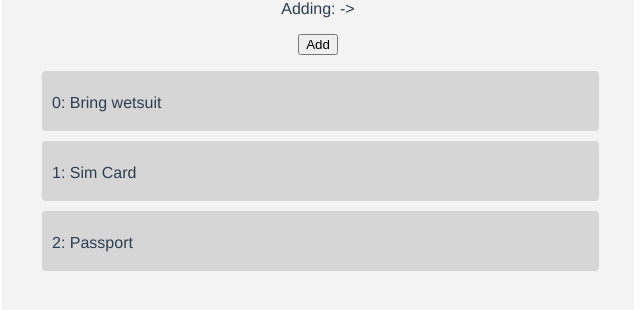
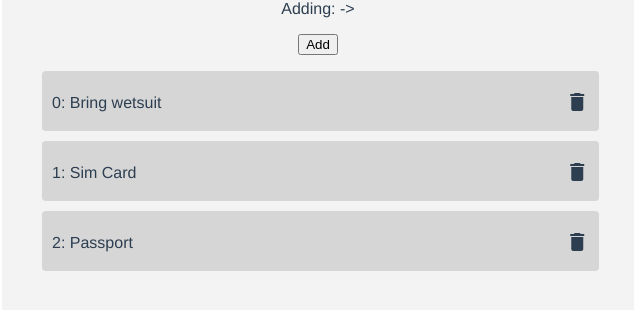
Before and after one commit to cesar3030/learning-vuejs, a Vue app: page / in a window 1280 px wide. Shown: the part 396-706 px from the top of the page, without its empty margins (322-962 px from the left). Built offline with nearby package versions, Linux system fonts and the light colour scheme.

Commit message:
can remove a todo

```diff
--- a/public/index.html
+++ b/public/index.html
@@ -5,6 +5,7 @@
     <meta http-equiv="X-UA-Compatible" content="IE=edge">
     <meta name="viewport" content="width=device-width,initial-scale=1.0">
     <link rel="shortcut icon" href="<%= webpackConfig.output.publicPath %>favicon.ico">
+    <link href="https://fonts.googleapis.com/icon?family=Material+Icons" rel="stylesheet">
     <title>learning-vue2</title>
   </head>
   <body>
--- a/src/components/TodoList.vue
+++ b/src/components/TodoList.vue
@@ -14,7 +14,7 @@
   </div>
   <div class='row'>
     <ul id="todoList">
-      <li v-for="(data, index) in todos" :key="index"><div class="text-center">{{ index }}: {{ data.title }}</div></li>
+      <li v-for="(data, index) in todos" :key="index">{{ index }}: {{ data.title }} <i class="material-icons" v-on:click="deleteTodo(index)">delete</i></li>
     </ul>
   </div>
  </div>
@@ -43,6 +43,9 @@ export default {
       this.todos.push({ title: this.todo, severity: 3 })
       this.todo = ''
       this.severity = ''
+    },
+    deleteTodo(index){
+      this.todos.splice(index,1)
     }
   }
 }
@@ -62,6 +65,10 @@ export default {
   width: 85%;
 }
 
+#todoList > li, i {
+  line-height: 43px;
+}
+
 #todoList > li{
   text-align: left;
   display: block;
@@ -73,8 +80,13 @@ export default {
   padding: 10px;
   background-color: #d6d6d6;
   width: 100%;
-  line-height: 43px;
 }
+
+#todoList > li > i {
+  float: right;
+  cursor: pointer;
+}
+
 
 .row {
   margin-top: 10px;
```
